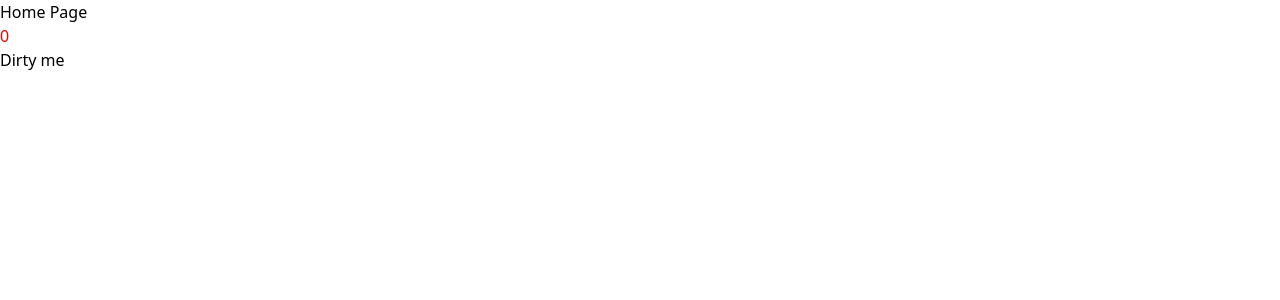
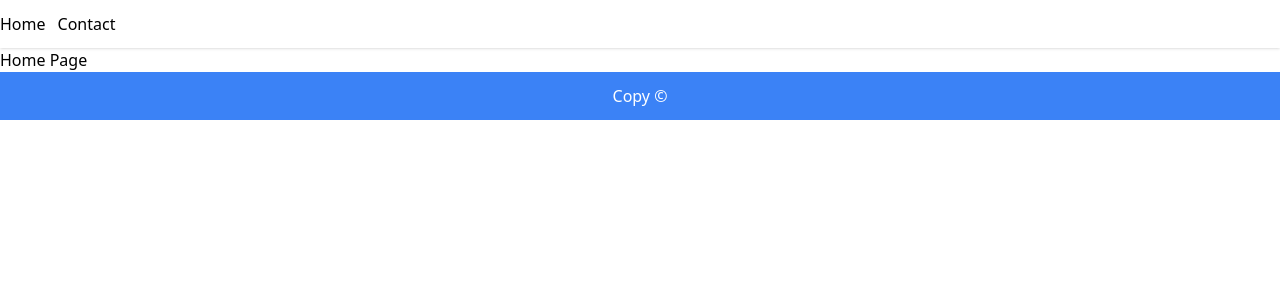
Before and after one commit to bphphin/react-dev, a React (Vite) app: page / in a window 1280 px wide. Shown: the top 300 px of the page. Built offline with nearby package versions, Linux system fonts and the light colour scheme.

Commit message:
style: :sparkles: demo UI

```diff
--- a/src/App.jsx
+++ b/src/App.jsx
@@ -1,11 +1,12 @@
 import { useState } from "react";
+import Header from "./components/Header";
+import Footer from "./components/Footer";
 
 const App = () => {
-    const [count, setCount] = useState(0);
     return <div>
+        <Header/>
         Home Page
-        <p style={ { color:'red' } }>{ count }</p>
-        <button onClick={ () => setCount(count => count + 1) }>Dirty me</button>
+        <Footer/>
     </div>
 
 }
--- /dev/null
+++ b/src/components/Footer.jsx
@@ -0,0 +1,11 @@
+import React from 'react'
+
+function Footer() {
+  return (
+    <footer className='bg-blue-500 text-center text-white py-3'>
+        <p>Copy &copy;</p>
+    </footer>
+  )
+}
+
+export default Footer
--- /dev/null
+++ b/src/components/Header.jsx
@@ -0,0 +1,14 @@
+import React from 'react'
+
+function Header() {
+  return (
+    <header className='py-3 shadow'>
+        <div className='flex space-x-3'>
+            <a href='' className=''>Home</a>
+            <a href='' className=''>Contact</a>
+        </div>
+    </header>
+  )
+}
+
+export default Header;
```
